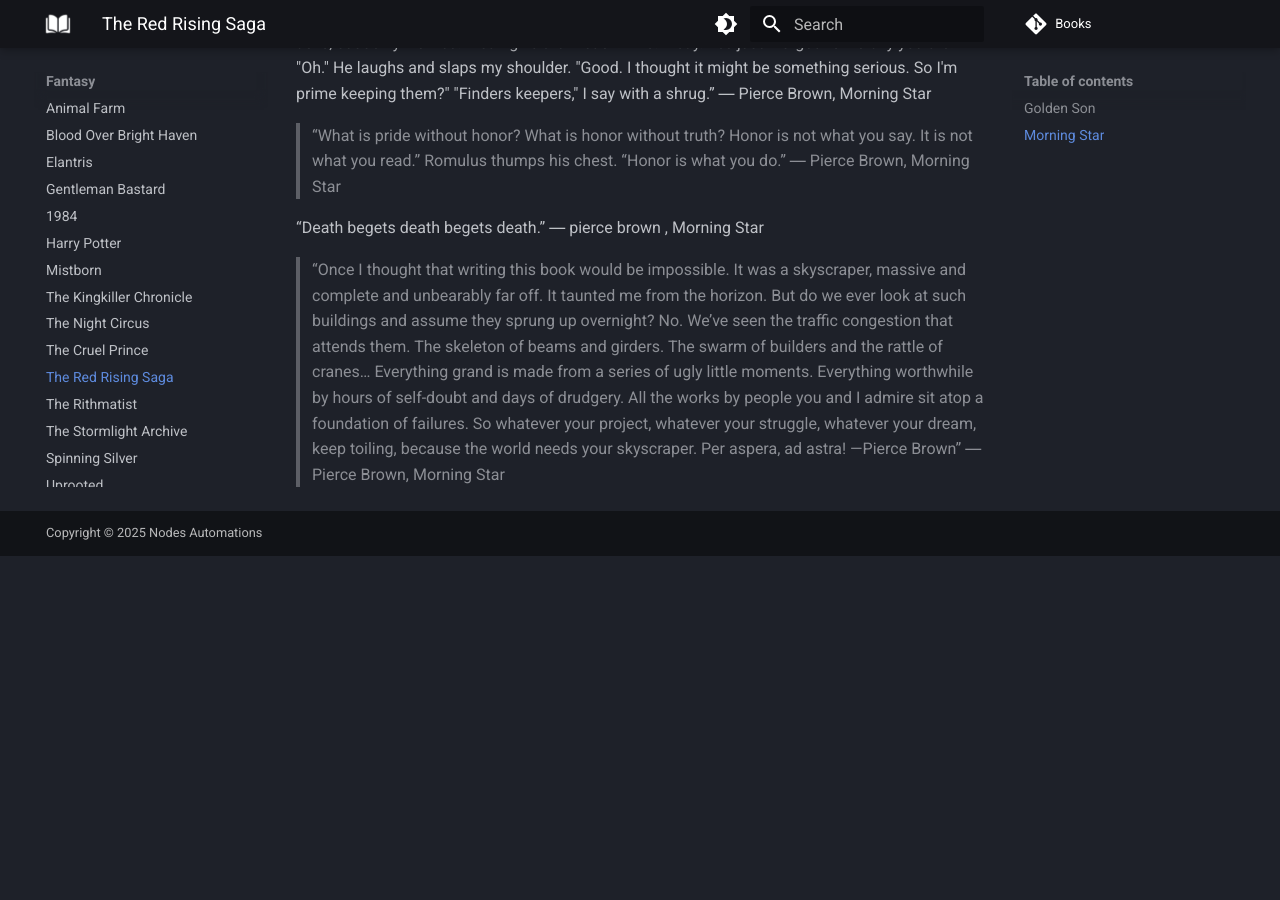
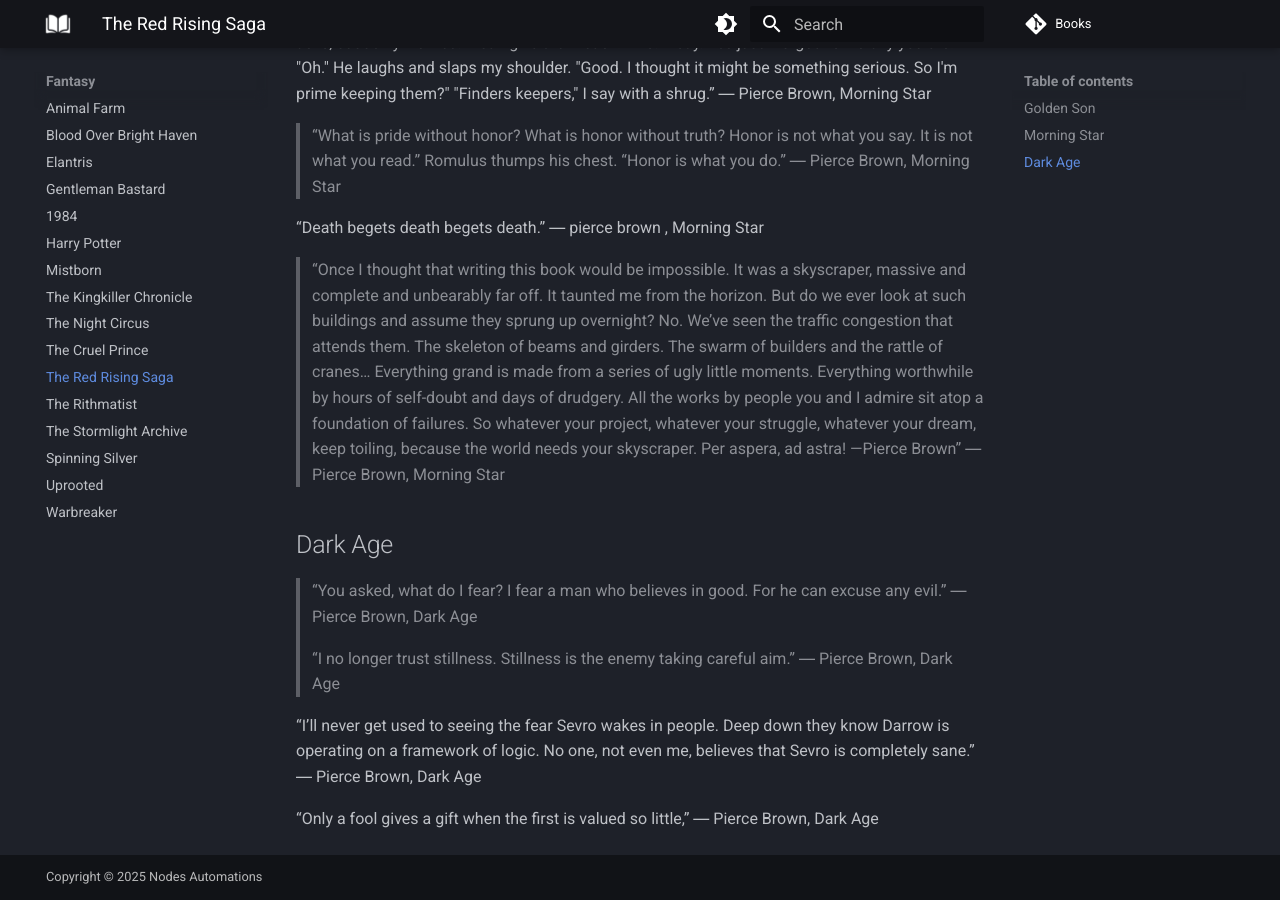
Before and after one commit to vivekkpatel/Books, an MkDocs documentation site: the page built from docs/Fantasy/The Red Rising Saga.md, in a window 1280 px wide and 900 px high, scrolled down 906 px. Built offline with MkDocs 1.6.1 and Material for MkDocs 9.7.7, drawn with Linux system fonts in a browser that asks for light colours; comment, search, counter and statistics services are not loaded; before the commit the page ends 1462 px from its top, so only the background shows below that.

Commit message:
Add quotes and excerpts from Dark Age to Fantasy section

```diff
--- a/docs/Fantasy/The Red Rising Saga.md
+++ b/docs/Fantasy/The Red Rising Saga.md
@@ -55,3 +55,18 @@
 > “Once I thought that writing this book would be impossible. It was a skyscraper, massive and complete and unbearably far off. It taunted me from the horizon. But do we ever look at such buildings and assume they sprung up overnight? No. We’ve seen the traffic congestion that attends them. The skeleton of beams and girders. The swarm of builders and the rattle of cranes… Everything grand is made from a series of ugly little moments. Everything worthwhile by hours of self-doubt and days of drudgery. All the works by people you and I admire sit atop a foundation of failures. So whatever your project, whatever your struggle, whatever your dream, keep toiling, because the world needs your skyscraper. Per aspera, ad astra! —Pierce Brown”
 ― Pierce Brown, Morning Star
 >
+
+## Dark Age
+> “You asked, what do I fear? I fear a man who believes in good. For he can excuse any evil.”
+― Pierce Brown, Dark Age
+>
+
+> “I no longer trust stillness. Stillness is the enemy taking careful aim.”
+― Pierce Brown, Dark Age
+>
+
+“I’ll never get used to seeing the fear Sevro wakes in people. Deep down they know Darrow is operating on a framework of logic. No one, not even me, believes that Sevro is completely sane.”
+― Pierce Brown, Dark Age
+
+“Only a fool gives a gift when the first is valued so little,”
+― Pierce Brown, Dark Age
```
